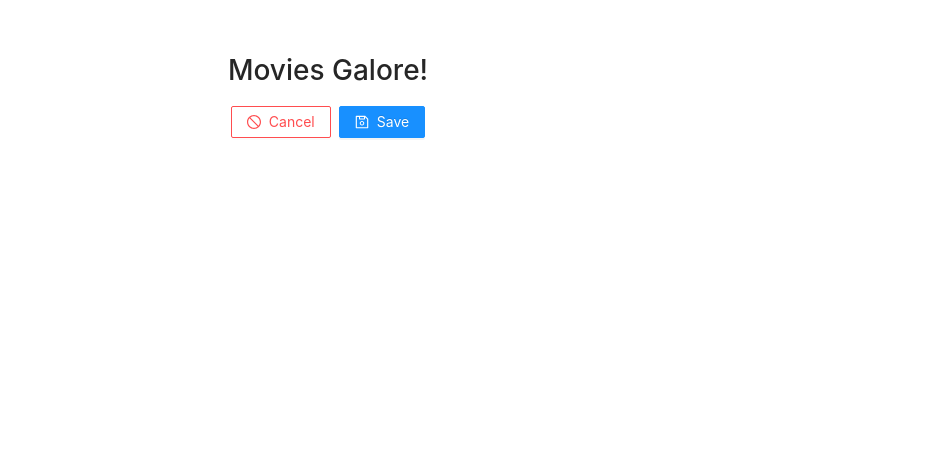
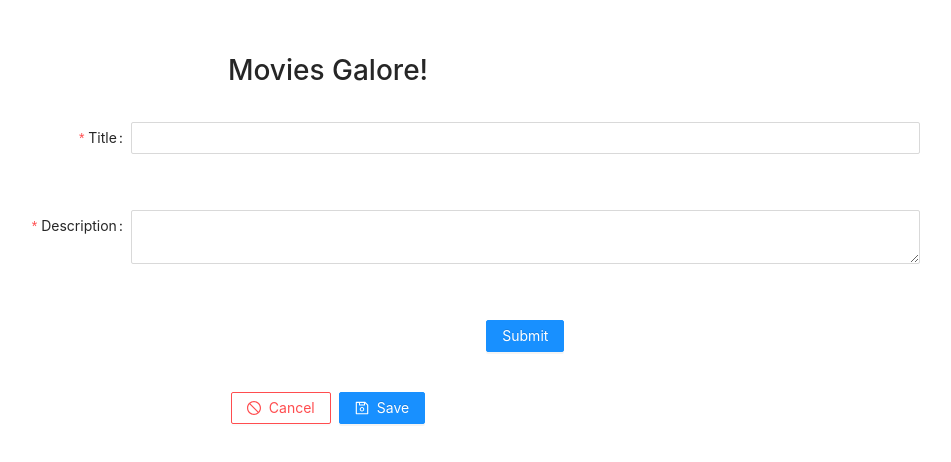
Before and after one commit to Levee/movie-sagas, a React (Create React App) app: page /#/edit in a window 1280 px wide. Shown: the top 462 px of the page, without its empty margins (312-1263 px from the left). Built offline with nearby package versions, Linux system fonts and the light colour scheme.

Commit message:
inputs added

```diff
--- a/src/components/Edit/Edit.js
+++ b/src/components/Edit/Edit.js
@@ -1,21 +1,48 @@
 import React, { Component } from 'react';
 import { connect } from 'react-redux';
-import { Button, Space } from 'antd';
+import { Form, Input, Button, Space } from 'antd';
 import { StopOutlined, SaveOutlined } from '@ant-design/icons';
 import { withRouter } from 'react-router-dom';
 
+const layout = {
+  labelCol: { span: 8 },
+  wrapperCol: { span: 16 },
+};
+
+const validateMessages = {
+  required: '${label} is required!',
+};
+
 class Edit extends Component {
-  state = {
-    edit: {
-      title: '',
-      description: ''
-    }
-  }
-
   render() {
-    const { movies, genres, details, history } = this.props;
+    const { movies, details, history } = this.props;
+    const onFinish = values => {
+      console.log(values);
+      this.props.dispatch({ type: ''})
+    };
     return (
       <>
+        <Form {...layout} name="nest-messages" onFinish={onFinish} validateMessages={validateMessages}>
+          <Form.Item name={['movie', 'title']} label="Title" rules={[{ required: true }]}>
+            <Input onChange={event => this.setState({
+              edit: {
+                title: event.target.value
+              }
+            })} />
+          </Form.Item>
+          <Form.Item name={['movie', 'description']} label="Description" rules={[{ required: true }]}>
+            <Input.TextArea onChange={event => this.setState({
+              edit: {
+                description: event.target.value
+              }
+            })} />
+          </Form.Item>
+          <Form.Item wrapperCol={{ ...layout.wrapperCol, offset: 8 }}>
+            <Button type="primary" htmlType="submit">
+              Submit
+            </Button>
+          </Form.Item>
+        </Form>
         <Space>
           <Button
             type='default'
```
